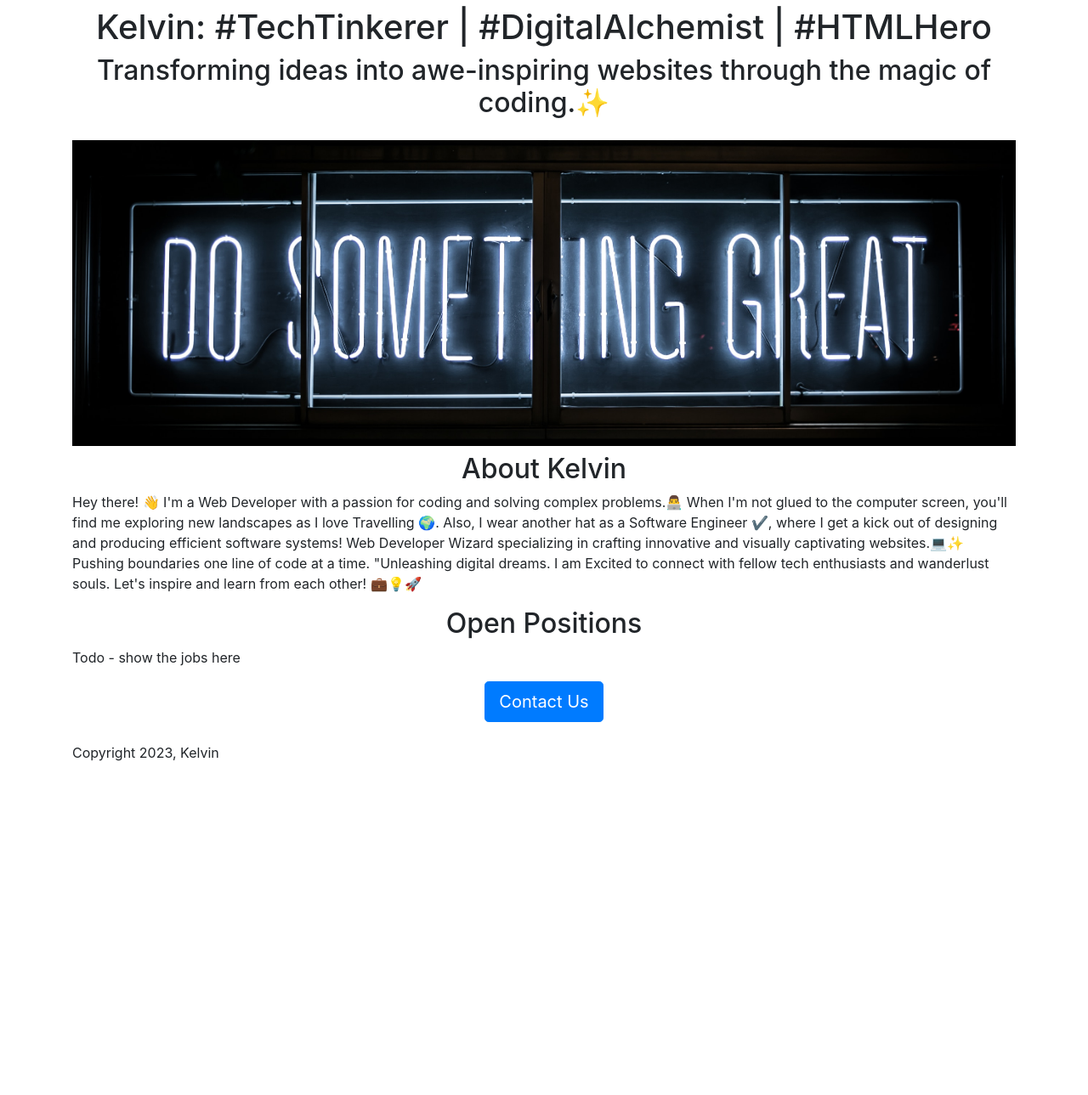
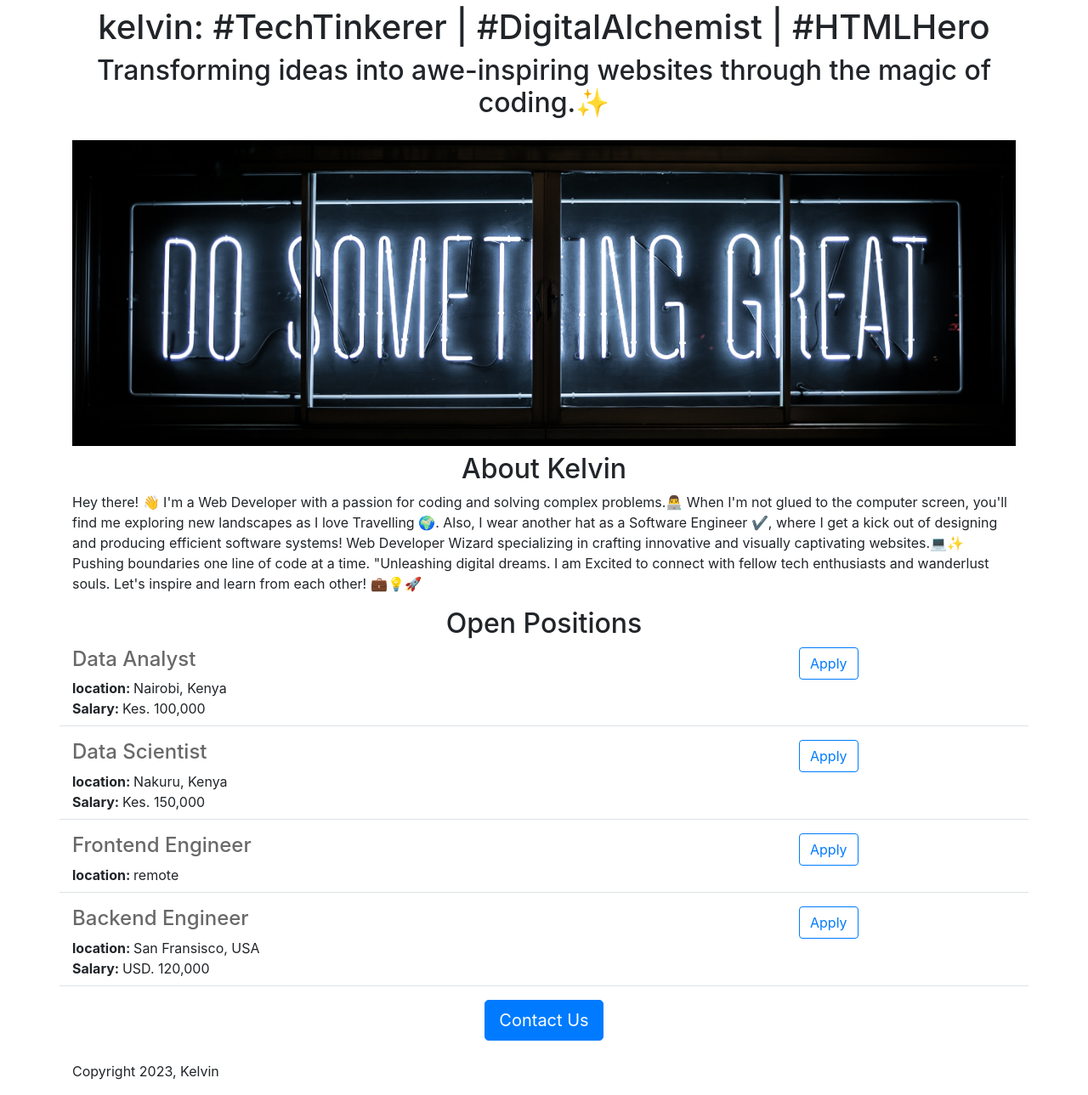
Before and after one commit to kelvinhassan/kelvin-careers-website-v2, a Flask app: page / in a window 1280 px wide. Shown: the whole page at 85% size. Before the commit the page ends 896 px from the top, so only its background shows below. Run offline with Flask 3, Linux system fonts and the light colour scheme.

Commit message:
jinja templating jobs

```diff
--- a/app.py
+++ b/app.py
@@ -2,10 +2,38 @@ from flask import Flask, render_template
 
 app = Flask(__name__)
 
+JOBS = [
+    {
+        'id': 1,
+        'title': 'Data Analyst',
+        'location': 'Nairobi, Kenya',
+        'salary': 'Kes. 100,000'
+    },
+    {
+        'id': 2,
+        'title': 'Data Scientist',
+        'location': 'Nakuru, Kenya',
+        'salary': 'Kes. 150,000'
+    },
+    {
+        'id': 3,
+        'title': 'Frontend Engineer',
+        'location': 'remote',
+
+    },
+    {
+        'id': 1,
+        'title': 'Backend Engineer',
+        'location': 'San Fransisco, USA',
+        'salary': 'USD. 120,000'
+    },
+
+]
+
 
 @app.route("/")
 def home():
-    return render_template('home.html')
+    return render_template('home.html', jobs=JOBS, company_name='kelvin')
 
 
 if __name__ == "__main__":
--- a/templates/home.html
+++ b/templates/home.html
@@ -26,7 +26,7 @@
   <body>
     <div class="container">
       <h1 class="text-center mt-2 mb-2">
-        Kelvin: #TechTinkerer | #DigitalAlchemist | #HTMLHero
+        {{company_name}}: #TechTinkerer | #DigitalAlchemist | #HTMLHero
       </h1>
       <h2 class="text-center mt-2 mb-4">
         Transforming ideas into awe-inspiring websites through the magic of
@@ -47,14 +47,12 @@
         wanderlust souls. Let's inspire and learn from each other! 💼💡🚀
       </p>
       <h2 class="text-center mt-2 mb-2">Open Positions</h2>
-      <p>Todo - show the jobs here</p>
-      <div class="text-center">
+      <div>{% for job in jobs %} {% include 'jobitem.html'%} {% endfor %}</div>
+      <div class="text-center mt-2">
         <button class="btn btn-primary btn-lg">Contact Us</button>
       </div>
       <p class="mt-4">Copyright 2023, Kelvin</p>
     </div>
-
-    {% block content %} {% endblock %}
 
     <!-- Optional JavaScript; choose one of the two! -->
 
--- /dev/null
+++ b/templates/jobitem.html
@@ -0,0 +1,12 @@
+<div class="border-bottom row" style="margin-bottom: 16px; padding-bottom: 8px">
+  <div class="col-9">
+    <h4 style="color: dimgrey">{{job['title']}}</h4>
+    <div><b>location: </b>{{ job['location']}}</div>
+    {% if 'salary' in job %}
+    <div><b>Salary: </b>{{ job['salary']}}</div>
+    {% endif %}
+  </div>
+  <div class="col-3">
+    <button type="button" class="btn btn-outline-primary">Apply</button>
+  </div>
+</div>
```
